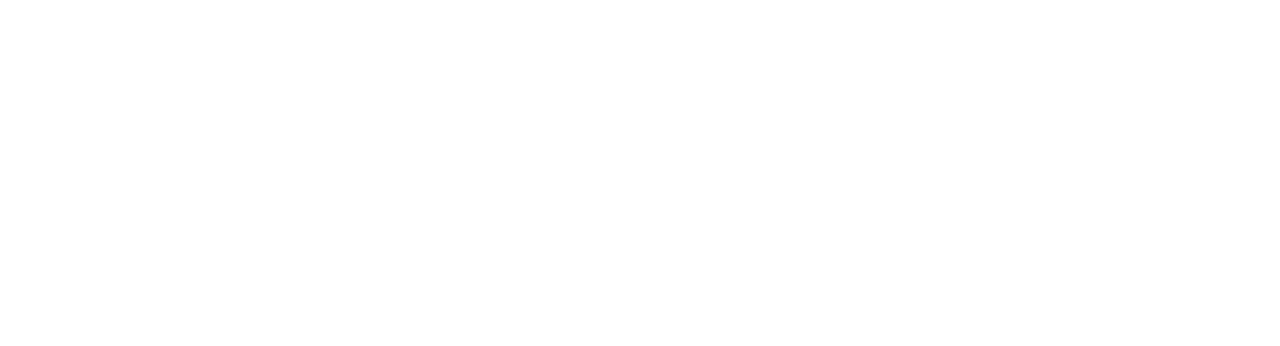
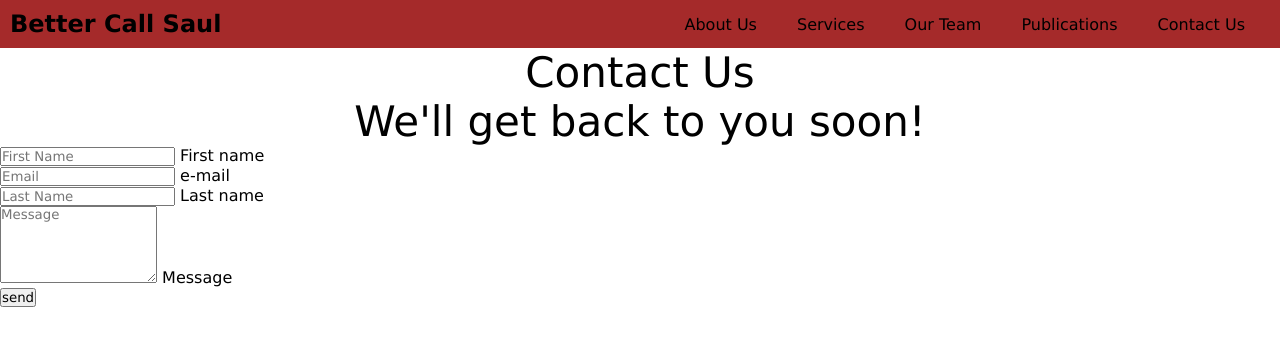
Before and after one commit to Caleb-Kylib/lawyers-hub, a plain HTML site: page Contact Us.html in a window 1280 px wide. Drawn offline with Linux system fonts and the light colour scheme.

Commit message:
Add files via upload
contact us page styled

```diff
--- a/Contact Us.html
+++ b/Contact Us.html
@@ -0,0 +1,53 @@
+<!DOCTYPE html>
+<html lang="en">
+<head>
+    <meta charset="UTF-8">
+    <meta name="viewport" content="width=device-width, initial-scale=1.0">
+    <title>Contact Us</title>
+    <link rel="stylesheet" href="style.css">
+</head>
+<body>
+    <header>
+        <nav>
+            <div class="logo">Better Call Saul</div>
+                <ul class="nav-links">
+                <li><a href="About.html">About Us</a></li>
+                <li><a href="services.html">Services</a></li>
+                <li><a href="Our Team.html">Our Team</a></li>
+                <li><a href="Publications.html">Publications</a></li>
+                <li><a href="Contact Us.html">Contact Us</a></li>
+                </li>
+            </ul>
+        </nav>
+        </header>
+
+        <div class="contact">Contact Us</div>
+        <div class="contact-info">We'll get back to you soon!</div>
+        <form action"" method="" class="form">
+            <div class="input-group">
+                <input type="text" name="first_name" id="first-name" placeholder="First Name">
+                <label for="first-name">First name</label>
+            </div>
+
+            <div class="input-group">
+                <input type="text" name="e-mail" id="Email" placeholder="Email">
+                <label for="e-mail">e-mail</label>
+            </div>
+
+            <div class="input-group">
+                <input type="text" name="last_name" id="last_name" placeholder="Last Name">
+                <label for="last_name">Last name</label>
+            </div>
+
+           <div class="textarea-group">
+            <textarea name="message" id="message" rows="5" placeholder="Message"></textarea>
+            <label for="message">Message</label>
+           </div>
+
+           <div class="button-div">
+            <button type="submit">send</button>
+           </div>
+
+        </form>
+</body>
+</html>
--- a/style.css
+++ b/style.css
@@ -158,3 +158,16 @@ col-md img{
     align-items: center;
     justify-content: center;
 }
+
+.contact{
+    font-size: 42px;
+    display: flex;
+    align-items: center;
+    justify-content: center;
+}
+.contact-info{
+    font-size: 42px;
+    display: flex;
+    align-items: center;
+    justify-content: center
+}
```
